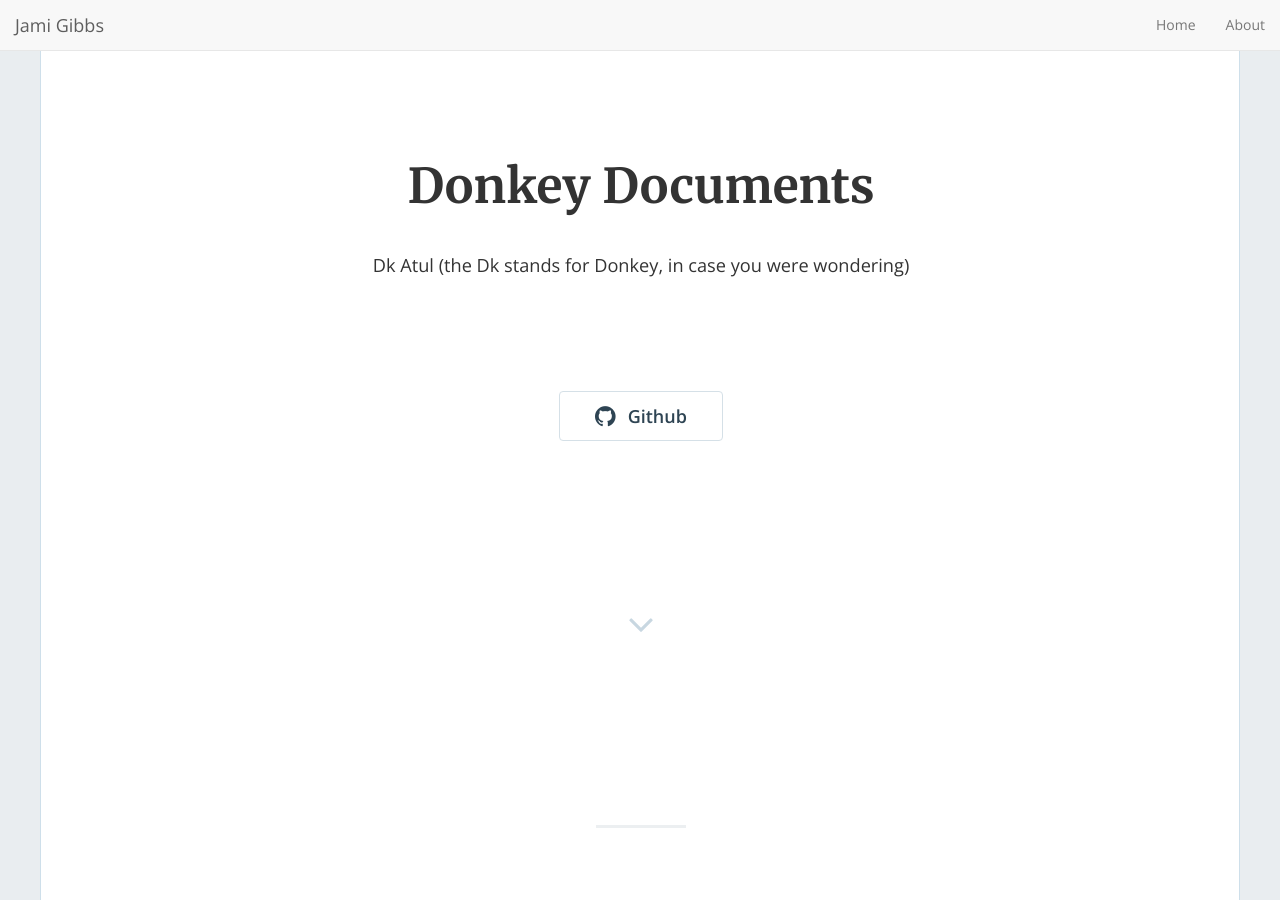
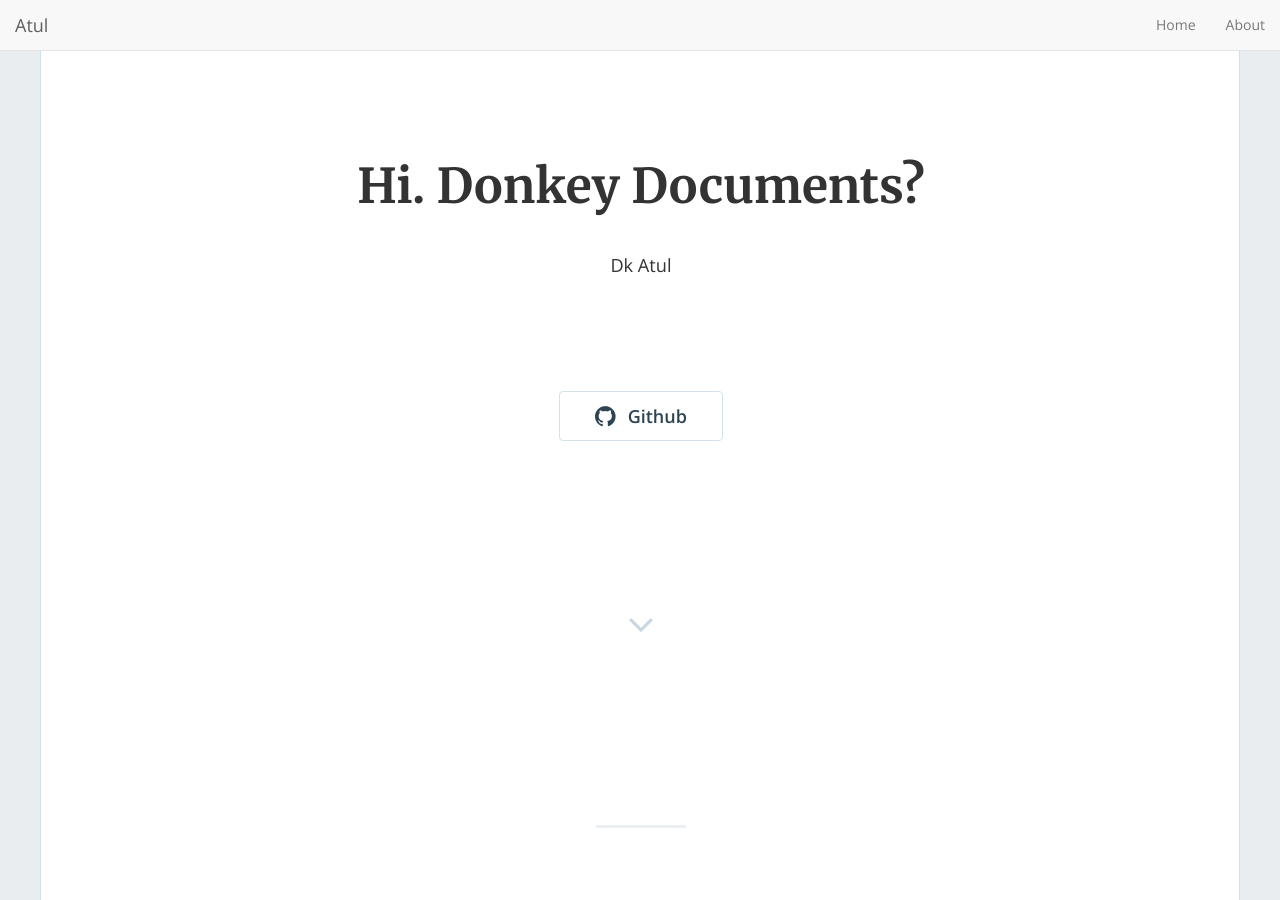
Before and after one commit to donkeyDocs/donkeyDocs.github.io, a Jekyll site: the page built from index.html, in a window 1280 px wide and 900 px high. Built offline with Jekyll 4.4.1, drawn with Linux system fonts in a browser that asks for light colours; nearby versions of some CDN libraries; the list of posts is cut into pages by our own code; some of the changed text lies outside the part shown.

Commit message:
/ ‘_config.yml’

```diff
--- a/_config.yml
+++ b/_config.yml
@@ -13,9 +13,9 @@
 # you will see them accessed via {{ site.title }}, {{ site.email }}, and so on.
 # You can create any custom variable you would like, and they will be accessible
 # in the templates via {{ site.myvariable }}.
-title: "Donkey Documents"
+title: "Hi. Donkey Documents?"
 email: 'atul.singh.arora@gmail.com'
-description: "Dk Atul (the Dk stands for Donkey, in case you were wondering)"
+description: "Dk Atul"
 baseurl: "" # the subpath of your site, e.g. /blog
 url: "http://atulsingharora.github.io/" # the base hostname & protocol for your site, e.g. http://example.com
 twitter_username: ''
@@ -30,8 +30,8 @@ plugins:
 
 ### Phantom settings
 paginate: 10
-footer_text: '© 2018 Jami Gibbs'
-admin_name: 'Jami Gibbs'
+footer_text: 'Dk stands for Donkey, in case you were wondering'
+admin_name: 'Atul'
 google_analytics: "UA-9999999-99" # Update with your own tracking ID
 enable_contact: false
 
```
